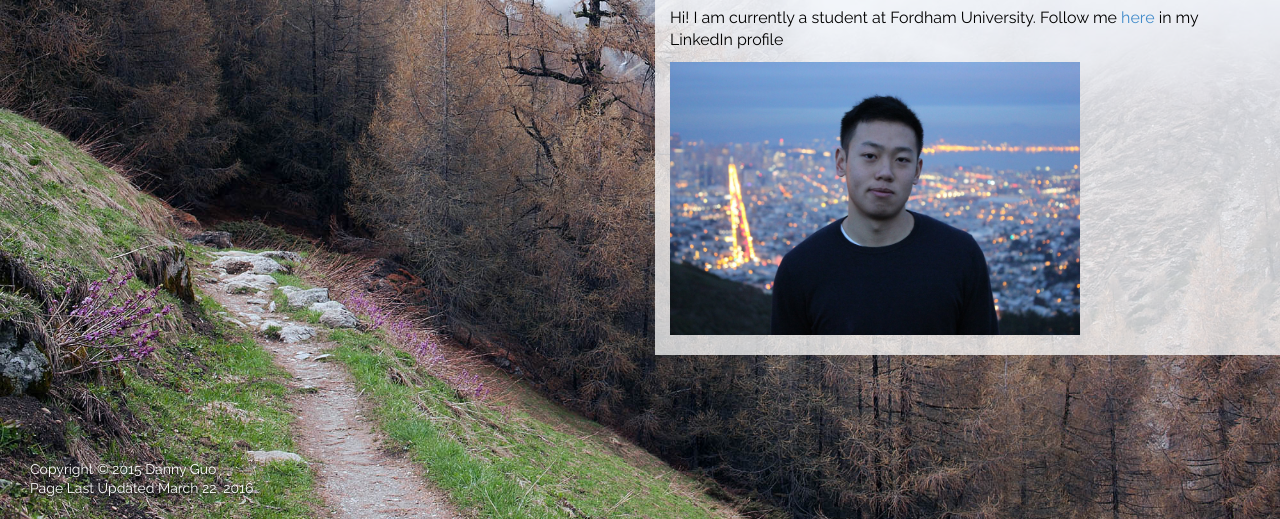
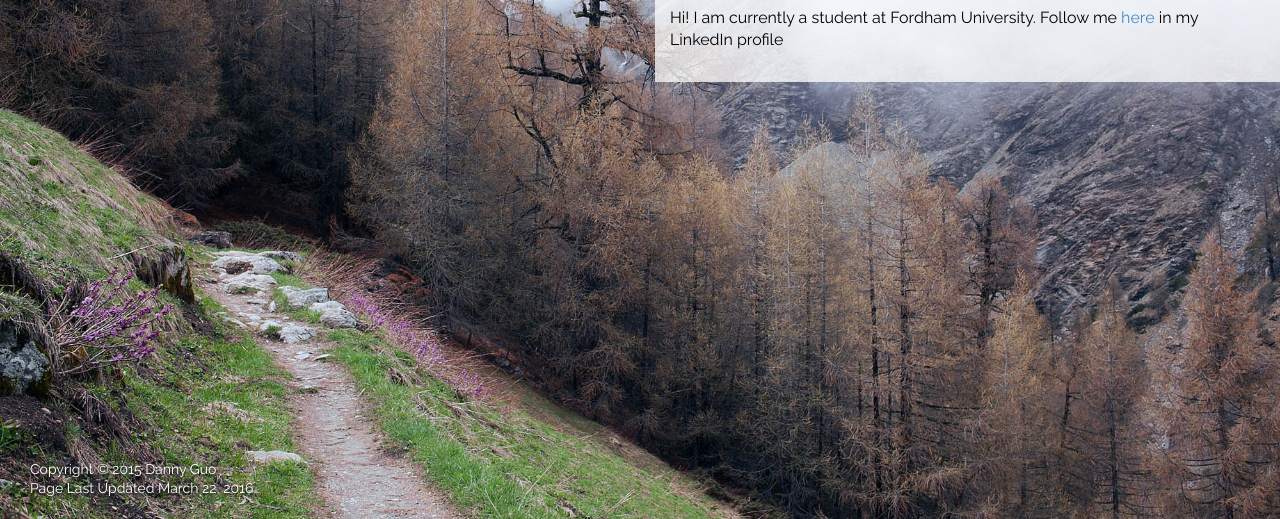
Before and after one commit to dguo518/dguo518.github.io, a plain HTML site: page index.html in a window 1280 px wide. Shown: the part 281-800 px from the top of the page. Drawn offline with Linux system fonts and the light colour scheme; some packages are replaced by stand-ins of ours.

Commit message:
Revert "Update Prof Pic"
This reverts commit da9a7853d75f532f60b8ae443de70970dce970ed.

```diff
--- a/index.html
+++ b/index.html
@@ -64,7 +64,8 @@ http://www.templatemo.com/preview/templatemo_398_nature
                             <div class="col-sm-12 col-md-12 col-lg-12">
                                 <h2>Hi My Name is Danny!</h2>
                                 <p>Hi! I am currently a student at Fordham University. Follow me <a href="http://www.linkedin.com/in/dannyguo1" target="_blank">here</a> in my LinkedIn profile </p>
-                            <img src="images/profile.jpg" width="409.6" height="273"> </div>
+
+                            </div>
                         </section><!-- /.home-text -->
 
                         <section id="about-text" class="inactive">
```
